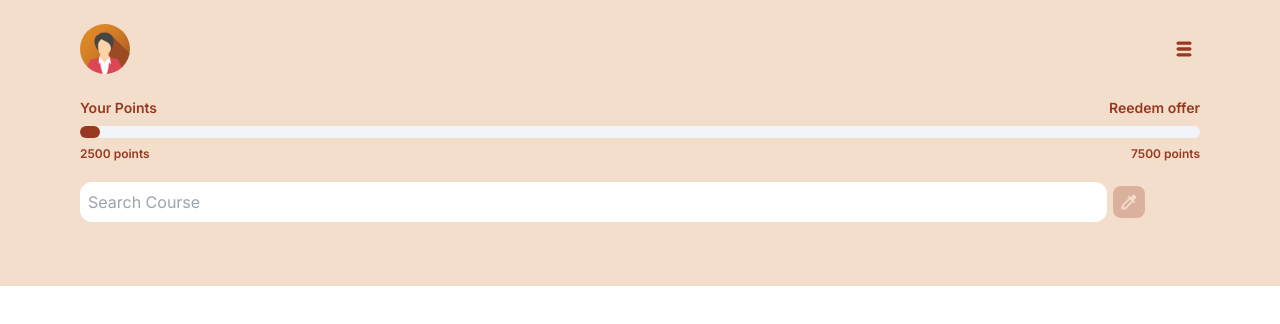
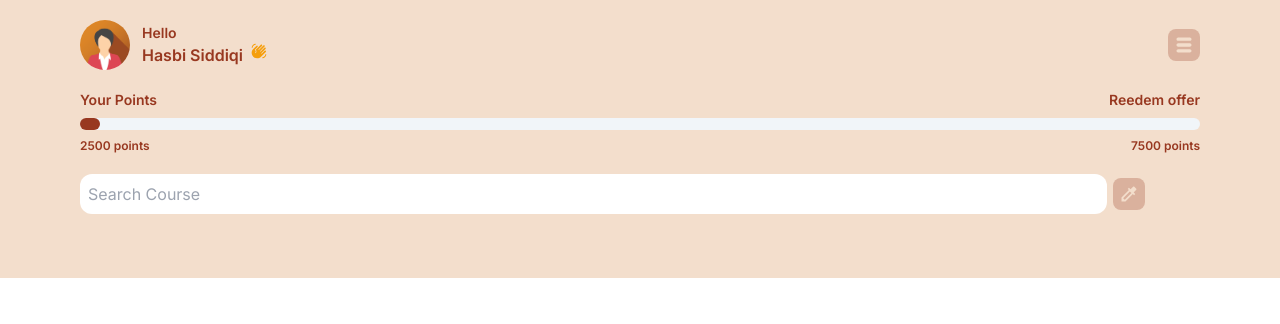
Before and after one commit to hsbysddq/folklorism, a Next.js app: page / in a window 1280 px wide. Shown: the top 324 px of the page. Built offline with nearby package versions, Linux system fonts and the light colour scheme.

Commit message:
edit navbar

```diff
--- a/app/components/Navbar.tsx
+++ b/app/components/Navbar.tsx
@@ -1,9 +1,10 @@
 import Image from "next/image"
 import { TiThMenu } from "react-icons/ti"
+import { MdWavingHand } from "react-icons/md"
 const Navbar = () => {
   return (
     <div className="bg-transparent">
-      <div className="container flex items-center py-6 justify-between">
+      <div className="container flex items-center py-5 justify-between">
         <div className="flex items-center">
           <Image
             src="/avatar.png"
@@ -12,13 +13,16 @@ const Navbar = () => {
             height={50}
             className="rounded-full"
           />
-          <div className="font-semibold pl-3 text-[#F3DECC]">
+          <div className="font-semibold pl-3 text-[#983820]">
             <p className="text-sm">Hello</p>
-            <p className="text-base">Hasbi Siddiqi</p>
+            <div className="flex">
+              <p className="text-base mr-2">Hasbi Siddiqi</p>
+              <MdWavingHand className="text-amber-500" />
+            </div>
           </div>
         </div>
-        <div className="flex justify-center items-center w-8 h-8 bg-[#F3DECC] rounded-lg">
-          <TiThMenu className="w-5 h-5 text-[#983820]" />
+        <div className="flex justify-center items-center w-8 h-8 bg-[#DAB19D] rounded-lg">
+          <TiThMenu className="w-5 h-5 text-[#F3DECC]" />
         </div>
       </div>
     </div>
```
